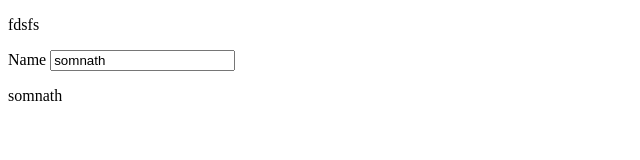
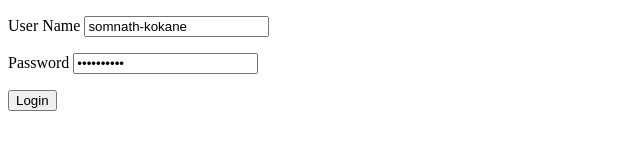
Before and after one commit to wcomponent/wcomponent, a plain HTML site: page index.html in a window 1280 px wide. Shown: the whole page, without its empty margins (0-640 px from the left). Drawn offline with Linux system fonts and the light colour scheme.

Commit message:
Add Form Submit Binder

```diff
--- a/index.html
+++ b/index.html
@@ -14,36 +14,24 @@
      <script src="libs/document-register-element.js"></script>
      <script src="libs/Object.observe.poly.js"></script>
      <script src="src/wcomponent.js"></script>
+   </head>
  <body>
-    <p>fdsfs</p>
-    <element name='wc-input'>
-        <script>
-            WComponent('wc-input', {
-                'extends': 'input',
-                callbacks: {
-                    created: function(){
-                        console.log('created:wc-input');
-                    }
-                },
-                model: {
-                    name: 'Somnath',
-                    users: [
-                        {name: 'dhruv'},
-                        {name: 'sonali'}
-                    ]
-                }
-            });
-        </script>
-    </element>
+  <wc-login></wc-login>
   <element name='wc-login'>
     <template>
+    <form data-submit='onSubmit'>
         <p>
-                <label>Name</label>
-                <input data-model='name'>
+          <label>User Name</label>
+          <input data-model='username' type='text'>
         </p>
         <p>
-                <span data-bind='name'></span>
+          <label>Password</label>
+          <input data-model='password' type='password'>
         </p>
+        <p>
+          <button type='submit'>Login</button>
+        </p>
+      </form>
     </template>
     <script>
       WComponent('wc-login', {
@@ -54,11 +42,16 @@
           }
         },
         model: {
-                    name: 'somnath'
+          username: 'somnath-kokane',
+          password: 'wcomponent'
+        },
+        events: {
+          onSubmit: function(){
+            alert(JSON.stringify(this.model));
+          }
         }
       });
     </script>
   </element>
-    <wc-login></wc-login>
 </body>
 </html>
--- a/src/wcomponent.js
+++ b/src/wcomponent.js
@@ -12,7 +12,22 @@
     };
 
     var binders = {
-        events: function(node, type, object){
+        submit: function(node, key, object){
+            var ev = binders.events(node, 'submit', object);
+            ev.update(function(ev){
+                console.log('type', key);
+                var fn = object.events[key];
+                if(fn){
+                    fn.apply(this, arguments);
+                }
+            });
+            return {
+                update: function(fn){
+                    fn && fn.apply(object, arguments);
+                }
+            }
+        },
+        events: function(node, type, object, eventName){
             var previous;
             return {
                 update: function(fn){
@@ -32,7 +47,7 @@
             var ev = binders.events(node, 'keyup', object);
             var value = node.value;
             ev.update(debounce(function(){
-                object[key] = node.value;
+                object.model[key] = node.value;
             }, 10));
             return {
                 update: function(value){
@@ -118,7 +133,7 @@
     }
 
     function bindModel(element, object){
-        var dataAttrs = ['model', 'bind'];
+        var dataAttrs = ['model', 'bind', 'submit'];
         var bindings = [];
         dataAttrs.forEach(function(attr){
             var selector = '[data-'+attr+']';
```
Lines whose indentation alone changed are shown as unchanged.
